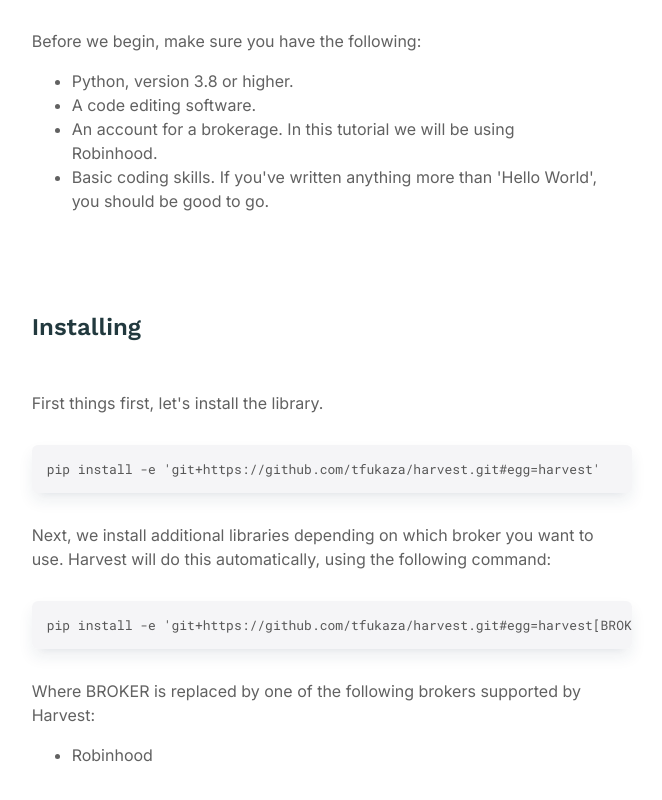
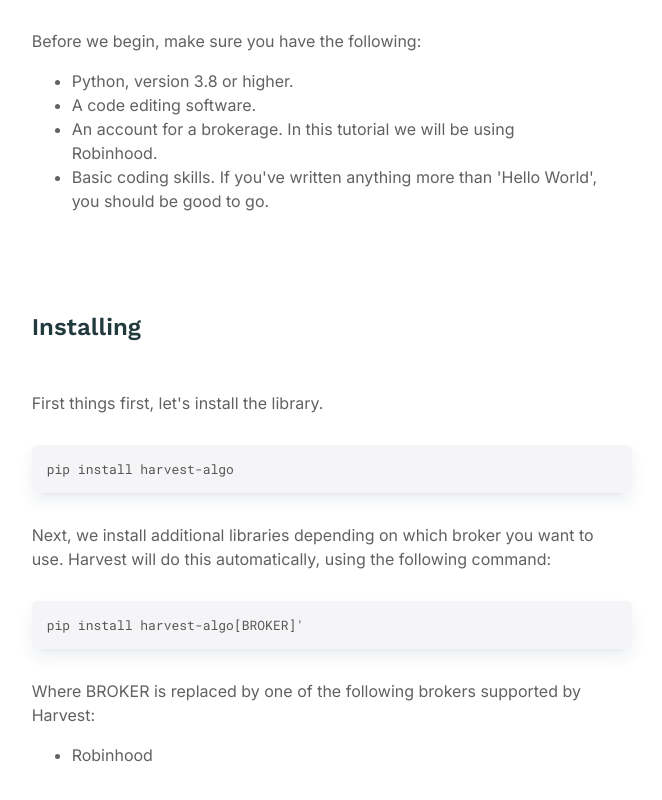
Before and after one commit to tfukaza/harvest, a Next.js app in the folder website/: page /tutorial/starter in a window 1280 px wide. Shown: the part 358-1158 px from the top of the page, without its empty margins (280-942 px from the left). Built offline with nearby package versions, Linux system fonts and the light colour scheme.

Commit message:
Updated tutorial

```diff
--- a/website/pages/tutorial/starter.js
+++ b/website/pages/tutorial/starter.js
@@ -33,7 +33,7 @@ export default function Module() {
                 <h2>Installing</h2>
                 <p>First things first, let&#39;s install the library. </p>
 
-                <CodeBlock lang="bash" value="pip install -e 'git+https://github.com/tfukaza/harvest.git#egg=harvest'">
+                <CodeBlock lang="bash" value="pip install harvest-algo">
                 </CodeBlock>
 
                 <p>Next, we install additional libraries depending on which
@@ -41,7 +41,7 @@ export default function Module() {
                     using the following command:
                 </p>
 
-                <CodeBlock lang="bash" value="pip install -e 'git+https://github.com/tfukaza/harvest.git#egg=harvest[BROKER]'">
+                <CodeBlock lang="bash" value="pip install harvest-algo[BROKER]'">
                 </CodeBlock>
 
                 <p>
```
